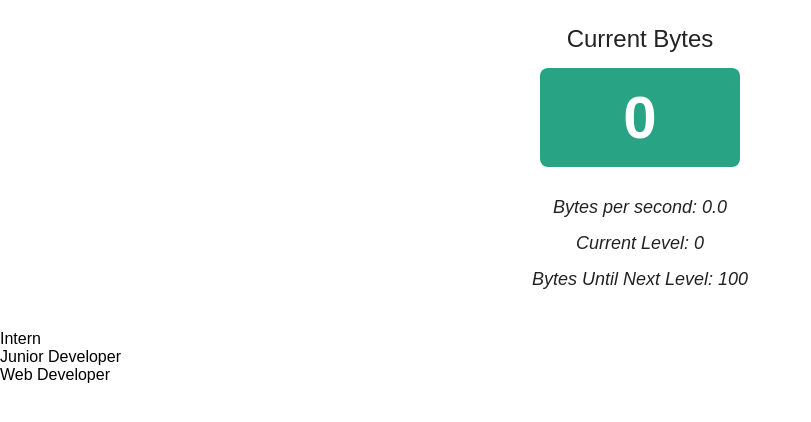
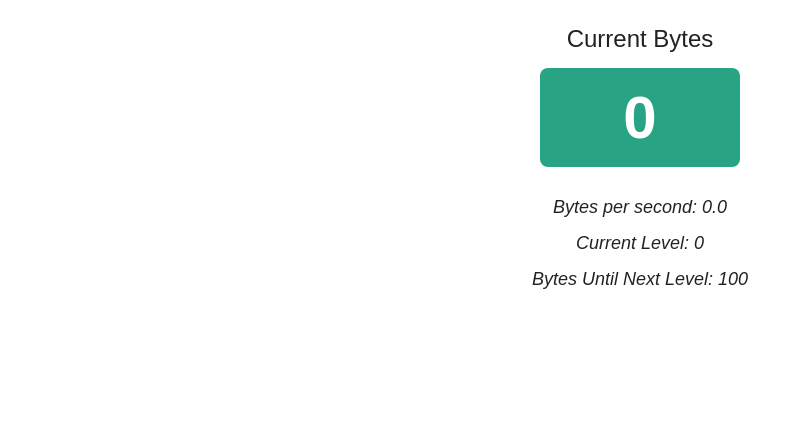
Before and after one commit to madhurabhujbal/Challenge31Days, a Vue app in the folder day15_coderGameVue/coder-game/: page / in a window 1280 px wide. Shown: the top 422 px of the page, without its empty margins (0-811 px from the left). Built offline with nearby package versions, Linux system fonts and the light colour scheme.

Commit message:
Change the path of upgrades to be returned

```diff
--- a/day15_coderGameVue/coder-game/src/components/Upgrades.vue
+++ b/day15_coderGameVue/coder-game/src/components/Upgrades.vue
@@ -14,7 +14,7 @@ export default {
     name: 'upgrades',
     computed: {
         upgrades() {
-            return this.$store.state.upgrades;
+            return this.$store.getters.availableUpgrades;
         }
     }
 }
```
